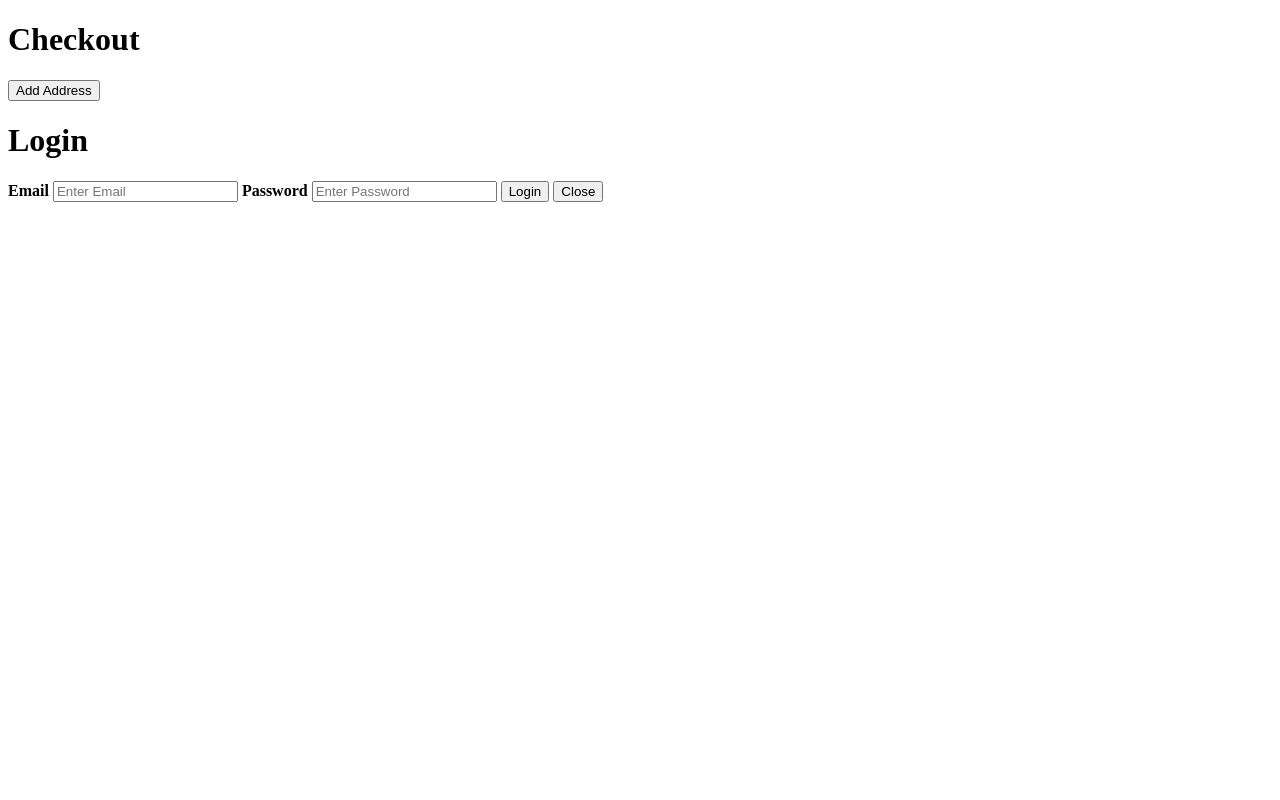
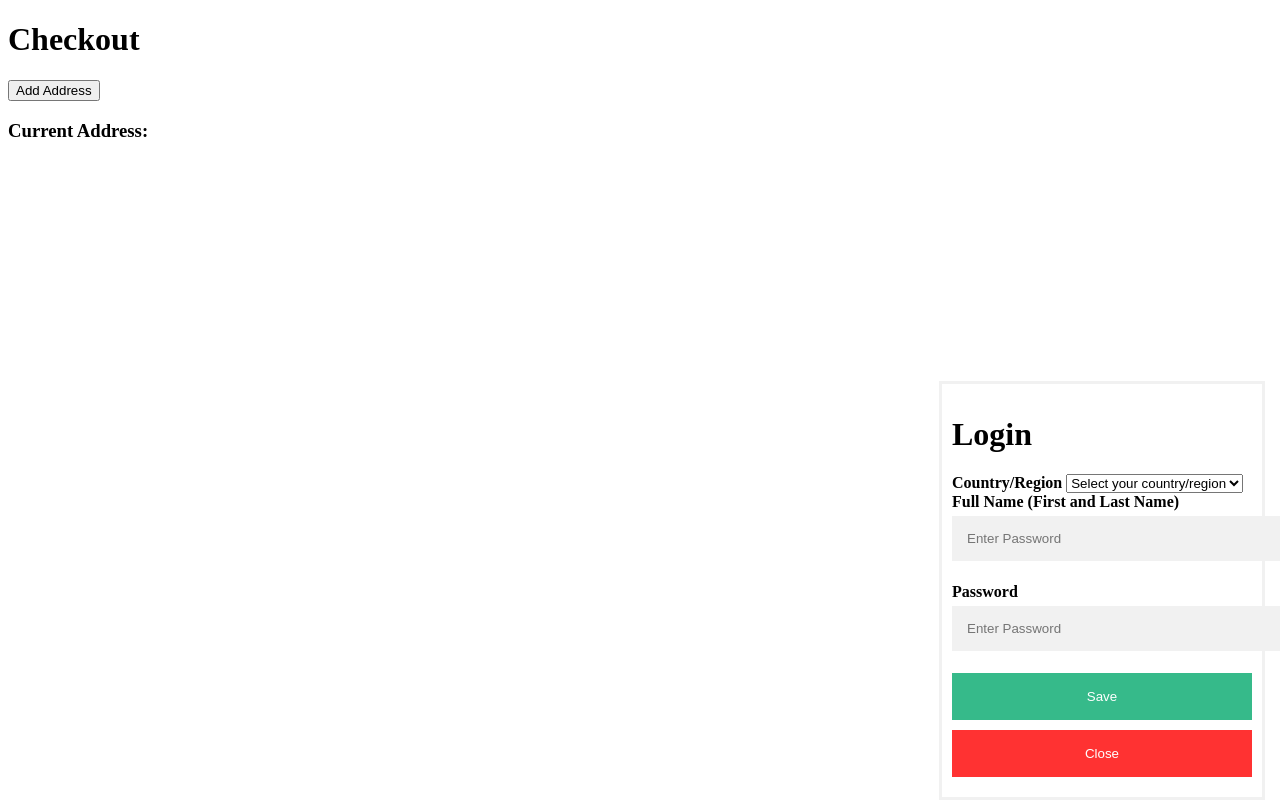
Before and after one commit to shirshasen/Steve-com, a plain HTML site: page addressPage.html in a window 1280 px wide. Both pictures are taken after a click on the button "Add Address". Drawn offline with Linux system fonts and the light colour scheme.

Commit message:
popup form

```diff
--- a/addressPage.css
+++ b/addressPage.css
@@ -0,0 +1,67 @@
+/* Button used to open the contact form - fixed at the bottom of the page */
+.open-button {
+  background-color: #555;
+  color: white;
+  padding: 16px 20px;
+  border: none;
+  cursor: pointer;
+  opacity: 0.8;
+  position: fixed;
+  bottom: 23px;
+  right: 28px;
+  width: 280px;
+}
+
+/* The popup form - hidden by default */
+.form-popup {
+  display: none;
+  position: fixed;
+  bottom: 0;
+  right: 15px;
+  border: 3px solid #f1f1f1;
+  z-index: 9;
+}
+
+/* Add styles to the form container */
+.form-container {
+  max-width: 300px;
+  padding: 10px;
+  background-color: white;
+}
+
+/* Full-width input fields */
+.form-container input[type=text], .form-container input[type=password] {
+  width: 100%;
+  padding: 15px;
+  margin: 5px 0 22px 0;
+  border: none;
+  background: #f1f1f1;
+}
+
+/* When the inputs get focus, do something */
+.form-container input[type=text]:focus, .form-container input[type=password]:focus {
+  background-color: #ddd;
+  outline: none;
+}
+
+/* Set a style for the submit/login button */
+.form-container .btn {
+  background-color: #04AA6D;
+  color: white;
+  padding: 16px 20px;
+  border: none;
+  cursor: pointer;
+  width: 100%;
+  margin-bottom:10px;
+  opacity: 0.8;
+}
+
+/* Add a red background color to the cancel button */
+.form-container .cancel {
+  background-color: red;
+}
+
+/* Add some hover effects to buttons */
+.form-container .btn:hover, .open-button:hover {
+  opacity: 1;
+}
--- a/addressPage.html
+++ b/addressPage.html
@@ -1,9 +1,13 @@
 <!DOCTYPE html>
 <html>
 <body>
+  <link rel="stylesheet" type="text/css" href="addressPage.css" />
+  <script src="addressPage.js"></script>
+
 
 <h1>Checkout</h1>
-<button onclick="openPopup()">Add Address</button>
+<button onclick="openForm()">Add Address</button>
+<h3>Current Address: </h3>
 
 </body>
 </html>
@@ -12,13 +16,25 @@
     <form action="/action_page.php" class="form-container">
       <h1>Login</h1>
 
-      <label for="email"><b>Email</b></label>
-      <input type="text" placeholder="Enter Email" name="email" required>
+      <label for="Country/Region"><b>Country/Region</b></label>
+      <select list="locations" name="location" required>
+        <option value="" disabled selected>Select your country/region</option>
+        <option value="United States">United States</option>
+        <option value="Canada">Canada</option>
+        <option value="Mexico">Mexico</option>
+        <option value="United Kingdom">United Kingdom</option>
+        <option value="Australia">Australia</option>
+        <option value="Germany">Germany</option>
+        <option value="India">India</option>
+    </select>
 
-      <label for="psw"><b>Password</b></label>
+      <label for="Full Name (First and Last Name)"><b>Full Name (First and Last Name)</b></label>
       <input type="password" placeholder="Enter Password" name="psw" required>
 
-      <button type="submit" class="btn">Login</button>
+      <label for="Full Name (First and Last Name)"><b>Password</b></label>
+      <input type="password" placeholder="Enter Password" name="psw" required>
+
+      <button type="Close" class="btn">Save</button>
       <button type="button" class="btn cancel" onclick="closeForm()">Close</button>
     </form>
   </div>
```
Also changed, not shown: addressPage.js (+14 -0 lines).
